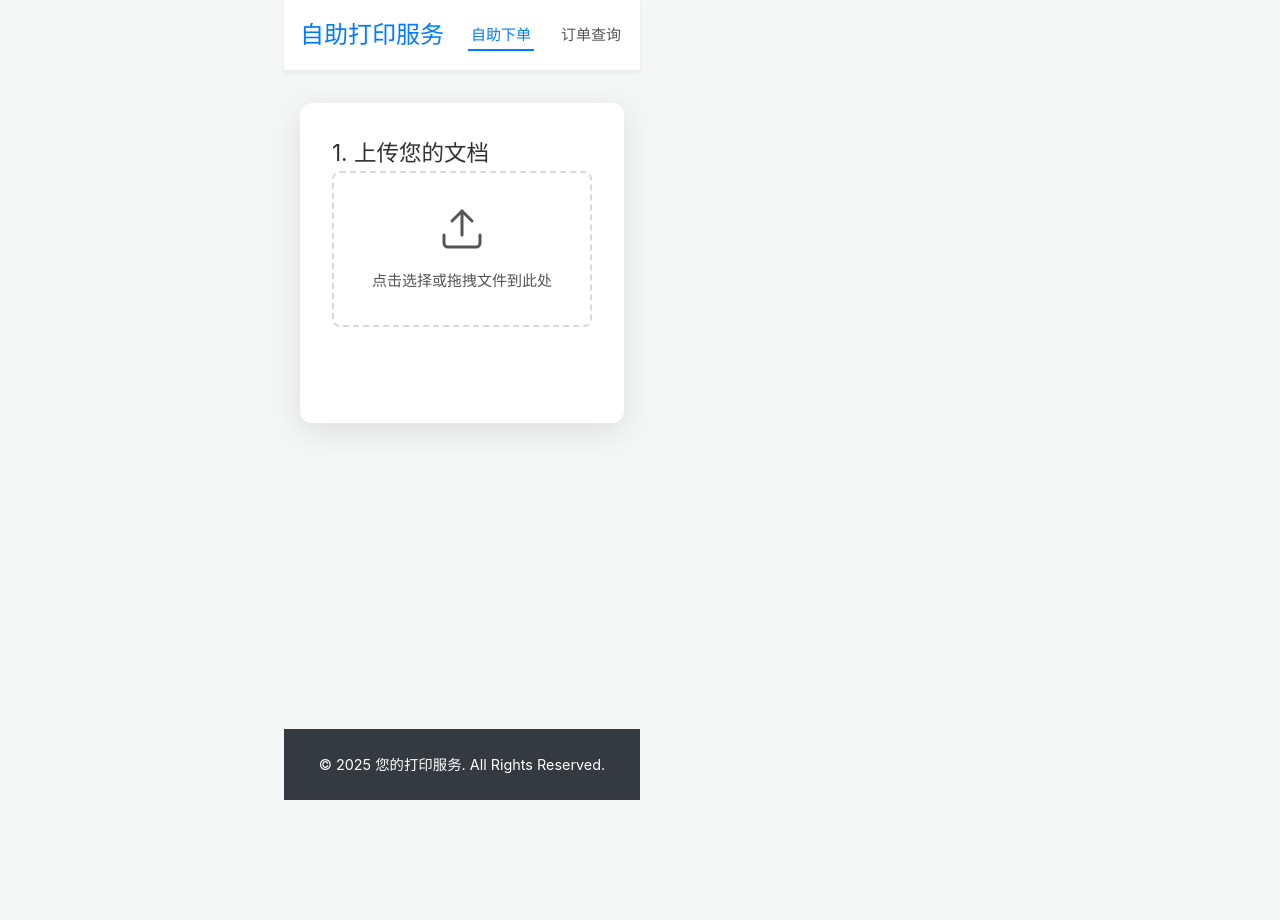
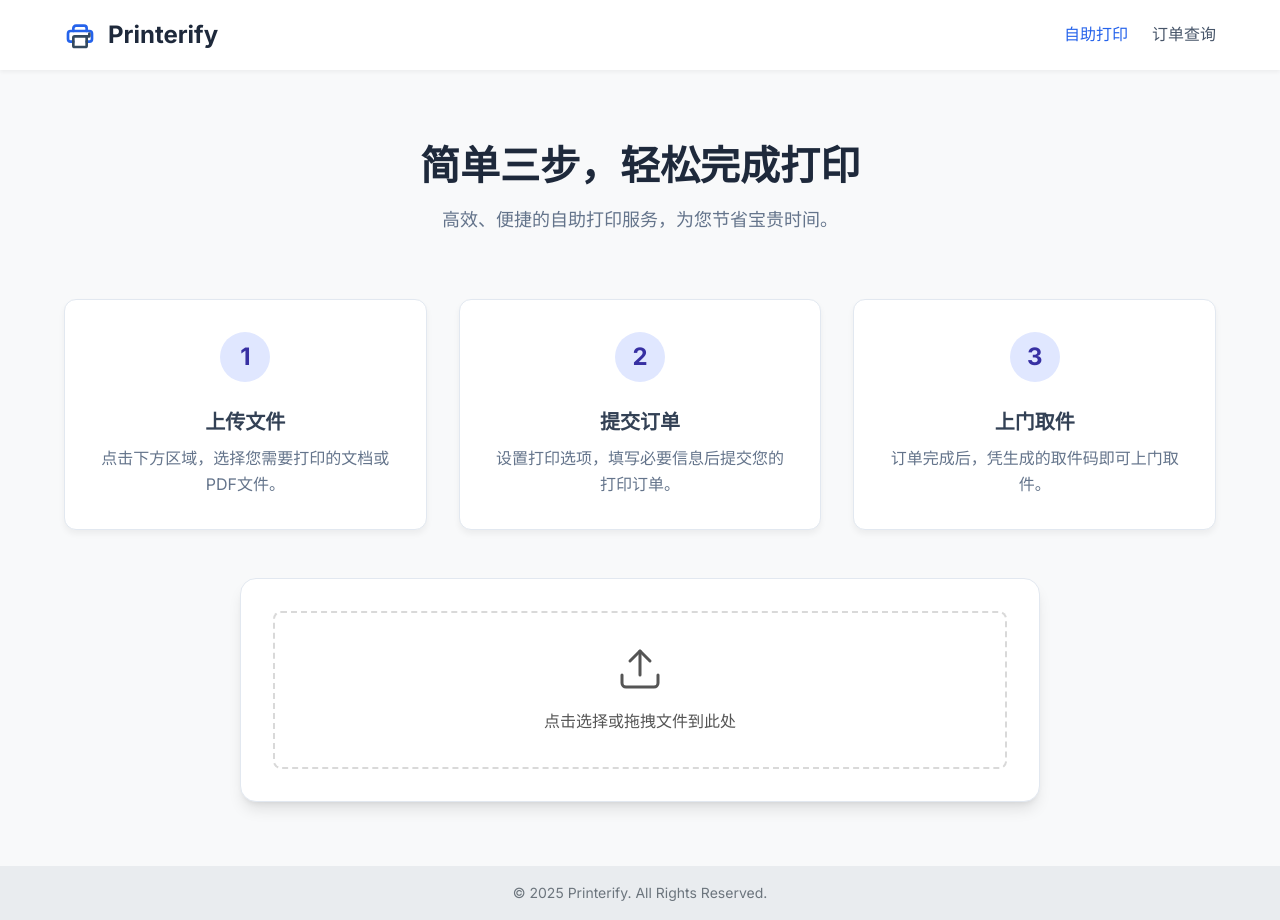
Before and after one commit to xicheng2003/Printerify, a Vue app in the folder frontend/: page / in a window 1280 px wide. Before the commit the page ends 800 px from the top, so only its background shows below. Built offline with nearby package versions, Linux system fonts and the light colour scheme.

Commit message:
Refactor HomeView layout and enhance user experience with structured sections; update App.vue for improved header design and styling.

```diff
--- a/frontend/src/App.vue
+++ b/frontend/src/App.vue
@@ -1,79 +1,111 @@
-<script setup>
-import { RouterLink, RouterView } from 'vue-router'
-</script>
-
 <template>
   <div id="app-container">
     <header class="app-header">
-      <div class="container header-content">
-        <h1>自助打印服务</h1>
-        <nav class="main-nav">
-          <RouterLink to="/">自助下单</RouterLink>
+      <div class="container">
+        <div class="logo-container">
+          <!-- Printerify SVG Logo -->
+          <svg width="32" height="32" viewBox="0 0 24 24" fill="none" xmlns="http://www.w3.org/2000/svg">
+            <path d="M7 17H5C3.89543 17 3 16.1046 3 15V11C3 9.89543 3.89543 9 5 9H19C20.1046 9 21 9.89543 21 11V15C21 16.1046 20.1046 17 19 17H17" stroke="#2563eb" stroke-width="2" stroke-linecap="round" stroke-linejoin="round"/>
+            <path d="M17 9V7C17 5.89543 16.1046 5 15 5H9C7.89543 5 7 5.89543 7 7V9" stroke="#2563eb" stroke-width="2" stroke-linecap="round" stroke-linejoin="round"/>
+            <rect x="7" y="13" width="10" height="8" rx="1" stroke="#34495e" stroke-width="2" stroke-linecap="round" stroke-linejoin="round"/>
+            <path d="M17 13H19V11" stroke="#34495e" stroke-width="2" stroke-linecap="round" stroke-linejoin="round"/>
+          </svg>
+          <h1>Printerify</h1>
+        </div>
+        <nav>
+          <RouterLink to="/">自助打印</RouterLink>
           <RouterLink to="/query">订单查询</RouterLink>
         </nav>
       </div>
     </header>
 
     <main class="app-main">
-      <div class="container">
-        <RouterView />
-      </div>
+      <RouterView />
     </main>
 
     <footer class="app-footer">
       <div class="container">
-        <p>&copy; 2025 您的打印服务. All Rights Reserved.</p>
+        <p>&copy; 2025 Printerify. All Rights Reserved.</p>
       </div>
     </footer>
   </div>
 </template>
 
-<style>
-/* ... 您之前已有的全局样式保持不变 ... */
-:root {
-  --primary-color: #007bff;
-  --light-gray: #f4f7f6;
-  --text-color: #333;
-  --border-color: #e9ecef;
+<script setup>
+import { RouterLink, RouterView } from 'vue-router'
+</script>
+
+<style scoped>
+/* Scoped styles for App.vue layout */
+#app-container {
+  display: flex;
+  flex-direction: column;
+  min-height: 100vh;
+  background-color: #f8f9fa; /* Light grey background */
 }
-body { margin: 0; font-family: -apple-system, BlinkMacSystemFont, "Segoe UI", Roboto, "Helvetica Neue", Arial, sans-serif; background-color: var(--light-gray); color: var(--text-color); line-height: 1.6; }
-#app-container { display: flex; flex-direction: column; min-height: 100vh; }
-.container { width: 100%; max-width: 960px; margin: 0 auto; padding: 0 1rem; }
-.app-header { background-color: #fff; box-shadow: 0 2px 4px rgba(0,0,0,0.05); padding: 1rem 0; border-bottom: 1px solid var(--border-color); }
-.app-main { flex-grow: 1; padding: 2rem 0; }
-.app-footer { background-color: #343a40; color: #fff; padding: 1.5rem 0; text-align: center; font-size: 0.9rem; }
-.app-footer p { margin: 0; }
 
-/* --- 新增的导航样式 --- */
-.header-content {
+.app-header {
+  background-color: #ffffff;
+  box-shadow: 0 2px 4px rgba(0, 0, 0, 0.05);
+  padding: 1rem 0;
+  position: sticky;
+  top: 0;
+  z-index: 1000;
+}
+
+.app-header .container {
   display: flex;
   justify-content: space-between;
   align-items: center;
 }
 
-.app-header h1 {
-  margin: 0;
-  font-size: 1.5rem;
-  color: var(--primary-color);
+.logo-container {
+  display: flex;
+  align-items: center;
+  gap: 0.75rem;
 }
 
-.main-nav a {
-  margin-left: 1.5rem;
-  text-decoration: none;
-  color: #555;
-  font-weight: 500;
-  padding-bottom: 5px;
-  border-bottom: 2px solid transparent;
-  transition: color 0.3s, border-color 0.3s;
+.logo-container h1 {
+  font-size: 1.5rem;
+  font-weight: 700;
+  color: #1e293b;
+  margin: 0;
 }
 
-.main-nav a:hover {
-  color: var(--primary-color);
+nav {
+  display: flex;
+  gap: 1.5rem;
 }
 
-/* Vue Router会自动为当前激活的链接添加这个类名 */
-.main-nav a.router-link-exact-active {
-  color: var(--primary-color);
-  border-bottom-color: var(--primary-color);
+nav a {
+  text-decoration: none;
+  color: #475569;
+  font-weight: 500;
+  transition: color 0.3s ease;
+}
+
+nav a:hover,
+nav a.router-link-exact-active {
+  color: #2563eb; /* Blue color for active/hover link */
+}
+
+.app-main {
+  flex-grow: 1;
+  padding: 2rem 0;
+}
+
+.app-footer {
+  background-color: #e9ecef;
+  color: #6c757d;
+  padding: 1rem 0;
+  text-align: center;
+  font-size: 0.875rem;
+}
+
+/* General container class to center content */
+.container {
+  width: 90%;
+  max-width: 1200px;
+  margin: 0 auto;
 }
 </style>
--- a/frontend/src/assets/main.css
+++ b/frontend/src/assets/main.css
@@ -1,35 +1,85 @@
-@import './base.css';
+/* Link to import Google Fonts */
+@import url('https://fonts.googleapis.com/css2?family=Inter:wght@400;500;600;700&display=swap');
 
-#app {
-  max-width: 1280px;
-  margin: 0 auto;
-  padding: 2rem;
-  font-weight: normal;
+/* Reset and Base Styles */
+:root {
+  --primary-color: #2563eb;
+  --primary-hover: #1d4ed8;
+  --text-dark: #1e293b;
+  --text-light: #64748b;
+  --background-light: #f8f9fa;
+  --background-white: #ffffff;
+  --border-color: #e2e8f0;
 }
 
-a,
-.green {
-  text-decoration: none;
-  color: hsla(160, 100%, 37%, 1);
-  transition: 0.4s;
-  padding: 3px;
+*,
+*::before,
+*::after {
+  box-sizing: border-box;
+  margin: 0;
+  padding: 0;
+  font-family: "Inter", -apple-system, BlinkMacSystemFont, "Segoe UI", Roboto, "Helvetica Neue", Arial, sans-serif;
 }
 
-@media (hover: hover) {
-  a:hover {
-    background-color: hsla(160, 100%, 37%, 0.2);
-  }
+body {
+  background-color: var(--background-light);
+  color: var(--text-dark);
+  line-height: 1.6;
+  font-size: 16px;
 }
 
-@media (min-width: 1024px) {
-  body {
-    display: flex;
-    place-items: center;
-  }
+/* Form Styles */
+input[type="text"],
+input[type="number"],
+input[type="email"],
+select {
+  width: 100%;
+  padding: 0.75rem 1rem;
+  border-radius: 8px;
+  border: 1px solid var(--border-color);
+  background-color: var(--background-white);
+  font-size: 1rem;
+  transition: border-color 0.3s ease, box-shadow 0.3s ease;
+}
 
-  #app {
-    display: grid;
-    grid-template-columns: 1fr 1fr;
-    padding: 0 2rem;
-  }
+input:focus,
+select:focus {
+  outline: none;
+  border-color: var(--primary-color);
+  box-shadow: 0 0 0 3px rgba(37, 99, 235, 0.2);
 }
+
+/* Button Styles */
+button {
+  display: inline-block;
+  padding: 0.75rem 1.5rem;
+  border: none;
+  border-radius: 8px;
+  background-color: var(--primary-color);
+  color: white;
+  font-size: 1rem;
+  font-weight: 500;
+  cursor: pointer;
+  text-align: center;
+  transition: background-color 0.3s ease, transform 0.1s ease;
+}
+
+button:hover {
+  background-color: var(--primary-hover);
+}
+
+button:active {
+  transform: scale(0.98);
+}
+
+button:disabled {
+  background-color: #9ca3af;
+  cursor: not-allowed;
+}
+
+/* Utility Classes */
+.container {
+  width: 90%;
+  max-width: 1200px;
+  margin: 0 auto;
+}
--- a/frontend/src/views/HomeView.vue
+++ b/frontend/src/views/HomeView.vue
@@ -1,286 +1,132 @@
+<template>
+  <div class="home-view container">
+    <!-- Section 1: Hero -->
+    <section class="hero-section">
+      <h2>简单三步，轻松完成打印</h2>
+      <p>高效、便捷的自助打印服务，为您节省宝贵时间。</p>
+    </section>
+
+    <!-- Section 2: How it works -->
+    <section class="how-it-works">
+      <div class="step-card">
+        <div class="step-icon">1</div>
+        <h3>上传文件</h3>
+        <p>点击下方区域，选择您需要打印的文档或PDF文件。</p>
+      </div>
+      <div class="step-card">
+        <div class="step-icon">2</div>
+        <h3>提交订单</h3>
+        <p>设置打印选项，填写必要信息后提交您的打印订单。</p>
+      </div>
+      <div class="step-card">
+        <div class="step-icon">3</div>
+        <h3>上门取件</h3>
+        <p>订单完成后，凭生成的取件码即可上门取件。</p>
+      </div>
+    </section>
+
+    <!-- Section 3: Uploader and Form -->
+    <section class="upload-section">
+      <div class="upload-card">
+        <FileUploader @file-uploaded="handleFileUploaded" />
+        <OrderForm v-if="uploadedFileId" :file-id="uploadedFileId" />
+      </div>
+    </section>
+  </div>
+</template>
+
 <script setup>
-import { reactive, ref } from 'vue';
-import api from '@/services/apiService';
+import { ref } from 'vue';
+import FileUploader from '../components/FileUploader.vue';
+import OrderForm from '../components/OrderForm.vue';
 
-// 导入所有需要的子组件
-import FileUploader from '@/components/FileUploader.vue';
-import PaymentUploader from '@/components/PaymentUploader.vue';
-import BaseButton from '@/components/BaseButton.vue';
+const uploadedFileId = ref(null);
 
-// --- 为FileUploader创建一个引用 ---
-const fileUploaderRef = ref(null);
-
-// 使用一个统一的reactive对象来管理整个页面的状态
-const state = reactive({
-  step: 1, // 1: 选择文件, 2: 设置规格, 3: 显示价格, 4: 完成
-  file: null, // 存储文件对象
-  fileId: null, // 存储上传成功后返回的文件ID
-  options: {
-    paper_size: 'A4',
-    color: '黑白',
-    sided: '单面',
-    copies: 1,
-    binding_method: '无装订',
-    binding_detail: '',
-  },
-  phoneNumber: '',
-  priceQuote: null,
-  screenshotId: null,
-  finalOrder: null,
-  isLoading: false,
-  errorMessage: '',
-});
-
-/**
- * 当文件上传成功后，由FileUploader组件触发此方法
- * @param {object} payload - 包含 { id, file } 的对象
- */
-function onFileUploadSuccess(payload) {
-  state.file = payload.file;
-  state.fileId = payload.id;
-  state.step = 2;
-}
-
-/**
- * 当付款截图上传成功后，由PaymentUploader组件触发
- * @param {number} uploadedId - 截图文件的ID
- */
-function onScreenshotUploaded(uploadedId) {
-  state.screenshotId = uploadedId;
-}
-
-/**
- * 点击“计算价格”按钮
- */
-async function handlePriceQuote() {
-  if (state.options.binding_method === '订书钉装订' && !state.options.binding_detail) {
-    state.options.binding_detail = '左上角装订';
-  }
-  if (state.options.binding_method === '无装订') {
-    state.options.binding_detail = '';
-  }
-
-  state.isLoading = true;
-  state.errorMessage = '';
-  try {
-    const response = await api.getPriceQuote(state.file, state.options);
-    state.priceQuote = response.data;
-    state.step = 3;
-  } catch (error) {
-    state.errorMessage = '计价失败，请稍后重试。';
-    console.error(error);
-  } finally {
-    state.isLoading = false;
-  }
-}
-
-/**
- * 点击“确认下单”按钮
- */
-async function handleCreateOrder() {
-  if (!state.phoneNumber) {
-    state.errorMessage = '请输入手机号！';
-    return;
-  }
-  if (!state.screenshotId) {
-    state.errorMessage = '请先上传付款截图！';
-    return;
-  }
-
-  state.isLoading = true;
-  state.errorMessage = '';
-  try {
-    const orderData = {
-      phone_number: state.phoneNumber,
-      specifications: state.options,
-      file_ids: [state.fileId],
-      payment_screenshot_id: state.screenshotId,
-    };
-
-    const response = await api.createOrder(orderData);
-
-    // --- 调试步骤：在控制台打印出后端返回的完整数据 ---
-    console.log("订单创建成功，后端返回的数据:", response.data);
-
-    state.finalOrder = response.data;
-    state.step = 4;
-  } catch (error) {
-    state.errorMessage = '订单创建失败！';
-    console.error(error);
-  } finally {
-    state.isLoading = false;
-  }
-}
-
-/**
- * 重置流程，再来一单
- */
-function reset() {
-  Object.assign(state, {
-    step: 1,
-    file: null,
-    fileId: null,
-    priceQuote: null,
-    finalOrder: null,
-    phoneNumber: '',
-    screenshotId: null,
-    errorMessage: '',
-    options: {
-        paper_size: 'A4',
-        color: '黑白',
-        sided: '单面',
-        copies: 1,
-        binding_method: '无装订',
-        binding_detail: '',
-    }
-  });
-  if (fileUploaderRef.value) {
-    fileUploaderRef.value.reset();
-  }
+function handleFileUploaded(fileId) {
+  uploadedFileId.value = fileId;
 }
 </script>
 
-<template>
-  <div class="main-container">
-    <div class="card">
+<style scoped>
+.container {
+  width: 90%;
+  max-width: 1200px;
+  margin: 0 auto;
+}
 
-      <!-- 步骤一：文件上传 -->
-      <section v-if="state.step >= 1">
-        <h2>1. 上传您的文档</h2>
-        <FileUploader ref="fileUploaderRef" @upload-success="onFileUploadSuccess" />
-      </section>
+.hero-section {
+  text-align: center;
+  padding: 2rem 0;
+  margin-bottom: 2rem;
+}
 
-      <!-- 步骤二：打印规格 -->
-      <section v-if="state.step >= 2">
-        <h2>2. 设置打印选项</h2>
-        <div class="options-grid">
-          <div>
-            <label>纸张大小:</label>
-            <input type="text" :value="state.options.paper_size" disabled />
-          </div>
-          <div>
-            <label>色彩:</label>
-            <input type="text" :value="state.options.color" disabled />
-          </div>
-          <div>
-            <label>打印模式:</label>
-            <select v-model="state.options.sided" :disabled="state.isLoading">
-              <option>单面</option>
-              <option>双面</option>
-              <option>单双</option>
-            </select>
-          </div>
-          <div>
-            <label>份数:</label>
-            <input type="number" v-model="state.options.copies" min="1" :disabled="state.isLoading"/>
-          </div>
-          <div>
-            <label>装订方式:</label>
-            <select v-model="state.options.binding_method" :disabled="state.isLoading">
-              <option>无装订</option>
-              <option>订书钉装订</option>
-            </select>
-          </div>
-          <div v-if="state.options.binding_method === '订书钉装订'">
-            <label>装订位置:</label>
-            <select v-model="state.options.binding_detail" :disabled="state.isLoading">
-              <option>左上角装订</option>
-              <option>左侧装订</option>
-            </select>
-          </div>
-        </div>
-        <BaseButton @click="handlePriceQuote" :loading="state.isLoading">计算价格</BaseButton>
-      </section>
-
-      <!-- 步骤三：确认价格并支付 -->
-      <section v-if="state.step >= 3">
-        <h2>3. 确认价格并支付</h2>
-        <div class="price-result" v-if="state.priceQuote">
-          <p>预估页数: <strong>{{ state.priceQuote.estimated_pages }}</strong> 页</p>
-          <p class="price">预估价格: <strong>¥ {{ state.priceQuote.estimated_price.toFixed(2) }}</strong></p>
-        </div>
-        <div class="payment-section">
-          <p class="payment-instruction">请扫描下方二维码完成支付，并将支付成功页面截图后上传。</p>
-          <img src="/qr-code.jpg" alt="收款二维码" class="qr-code">
-          <PaymentUploader @upload-success="onScreenshotUploaded" />
-        </div>
-        <div class="form-group">
-          <label>请输入手机号以完成下单：</label>
-          <input type="tel" v-model="state.phoneNumber" placeholder="用于查询订单" :disabled="state.isLoading" />
-        </div>
-        <BaseButton @click="handleCreateOrder" :loading="state.isLoading" :disabled="!state.screenshotId">
-          我已支付，确认下单
-        </BaseButton>
-      </section>
-
-      <!-- 步骤四：完成 (已修改) -->
-      <section v-if="state.step === 4" class="completion-view">
-        <h2>🎉 订单提交成功！</h2>
-        <p class="pickup-code-label">请牢记您的取件码</p>
-        <div class="pickup-code-display">
-          {{ state.finalOrder.pickup_code }}
-        </div>
-        <p class="sub-info">您可使用“手机号”+“取件码”随时查询订单状态。</p>
-        <p class="order-number-info">完整订单号为：{{ state.finalOrder.order_number }}</p>
-        <BaseButton @click="reset">再下一单</BaseButton>
-      </section>
-
-      <p v-if="state.errorMessage" class="error-message">{{ state.errorMessage }}</p>
-
-    </div>
-  </div>
-</template>
-
-<style scoped>
-/* 样式保持不变 */
-.main-container { max-width: 768px; margin: 0 auto; }
-.card { background: #fff; border-radius: 12px; padding: 2rem; box-shadow: 0 8px 32px rgba(0,0,0,0.1); }
-section { border-bottom: 1px solid #eee; padding-bottom: 2rem; margin-bottom: 2rem; }
-section:last-child { border-bottom: none; }
-h2 { margin-top: 0; }
-.options-grid {
-  display: grid;
-  grid-template-columns: repeat(auto-fit, minmax(200px, 1fr));
-  gap: 1.5rem;
-  margin-bottom: 1.5rem;
-}
-.options-grid div { display: flex; flex-direction: column; }
-.options-grid label { margin-bottom: 0.5rem; font-weight: 500; color: #555; }
-.options-grid input[type="text"], .options-grid input[type="number"], .options-grid select { padding: 0.75rem; border: 1px solid #ccc; border-radius: 6px; font-size: 1rem; }
-.options-grid input[disabled] { background-color: #f8f9fa; cursor: not-allowed; }
-.price-result { background: #f8f9fa; padding: 1rem; border-radius: 8px; margin-bottom: 1.5rem; }
-.price { font-size: 1.5rem; color: #dc3545; }
-.completion-view { text-align: center; }
-.error-message { color: red; font-weight: bold; margin-top: 1rem; text-align: center; }
-.payment-section { border-top: 1px solid #eee; padding: 1.5rem 0; margin-top: 1.5rem; text-align: center; }
-.payment-instruction { margin-top: 0; color: #333; }
-.qr-code { max-width: 200px; margin: 1rem auto; display: block; border: 1px solid #ddd; padding: 5px; border-radius: 8px; }
-.form-group { margin-top: 1.5rem; }
-
-/* --- 新增：完成页面的取件码样式 --- */
-.pickup-code-label {
-  font-size: 1.1rem;
-  color: #555;
+.hero-section h2 {
+  font-size: 2.5rem;
+  font-weight: 700;
+  color: #1e293b;
   margin-bottom: 0.5rem;
 }
-.pickup-code-display {
-  font-size: 2.5rem;
+
+.hero-section p {
+  font-size: 1.125rem;
+  color: #64748b;
+  max-width: 600px;
+  margin: 0 auto;
+}
+
+.how-it-works {
+  display: grid;
+  grid-template-columns: repeat(auto-fit, minmax(280px, 1fr));
+  gap: 2rem;
+  margin-bottom: 3rem;
+}
+
+.step-card {
+  background-color: #ffffff;
+  border-radius: 12px;
+  padding: 2rem;
+  text-align: center;
+  box-shadow: 0 4px 6px rgba(0, 0, 0, 0.05);
+  border: 1px solid #e2e8f0;
+}
+
+.step-icon {
+  width: 50px;
+  height: 50px;
+  background-color: #e0e7ff;
+  color: #3730a3;
+  border-radius: 50%;
+  display: flex;
+  align-items: center;
+  justify-content: center;
+  font-size: 1.5rem;
   font-weight: 700;
-  color: #fff;
-  background-color: #007bff;
-  padding: 1rem 2rem;
-  border-radius: 8px;
-  display: inline-block;
-  margin-bottom: 1rem;
-  letter-spacing: 2px;
+  margin: 0 auto 1.5rem;
 }
-.sub-info {
-  color: #6c757d;
-  font-size: 0.9rem;
+
+.step-card h3 {
+  font-size: 1.25rem;
+  font-weight: 600;
+  margin-bottom: 0.5rem;
+  color: #334155;
 }
-.order-number-info {
-  color: #aaa;
-  font-size: 0.8rem;
-  margin-bottom: 2rem;
+
+.step-card p {
+  color: #64748b;
+  line-height: 1.6;
+}
+
+.upload-section {
+  padding-bottom: 2rem;
+}
+
+.upload-card {
+  background-color: #ffffff;
+  border-radius: 16px;
+  padding: 2rem;
+  max-width: 800px;
+  margin: 0 auto;
+  box-shadow: 0 10px 15px -3px rgba(0,0,0,.1), 0 4px 6px -4px rgba(0,0,0,.1);
+  border: 1px solid #e2e8f0;
 }
 </style>
```
